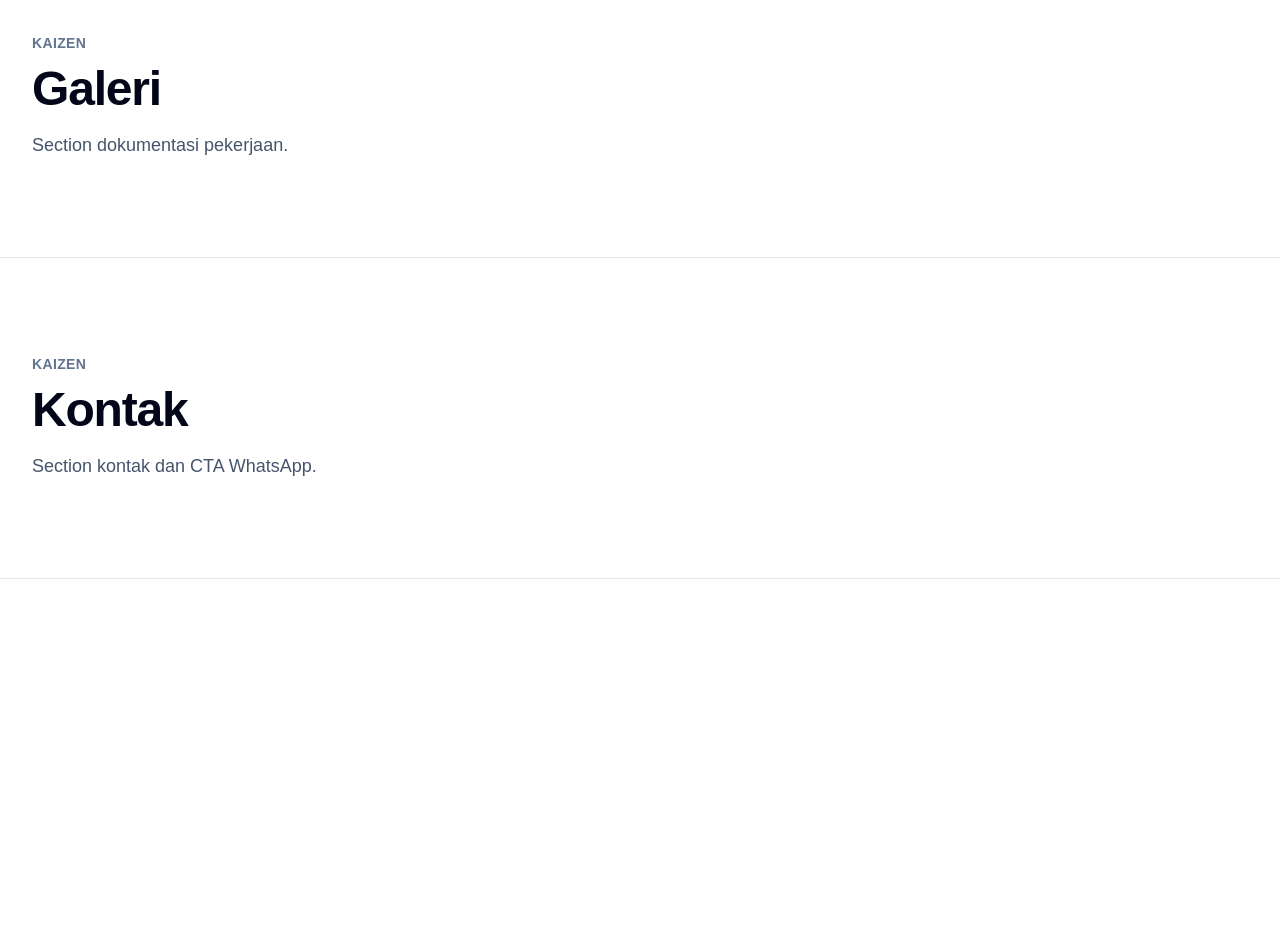
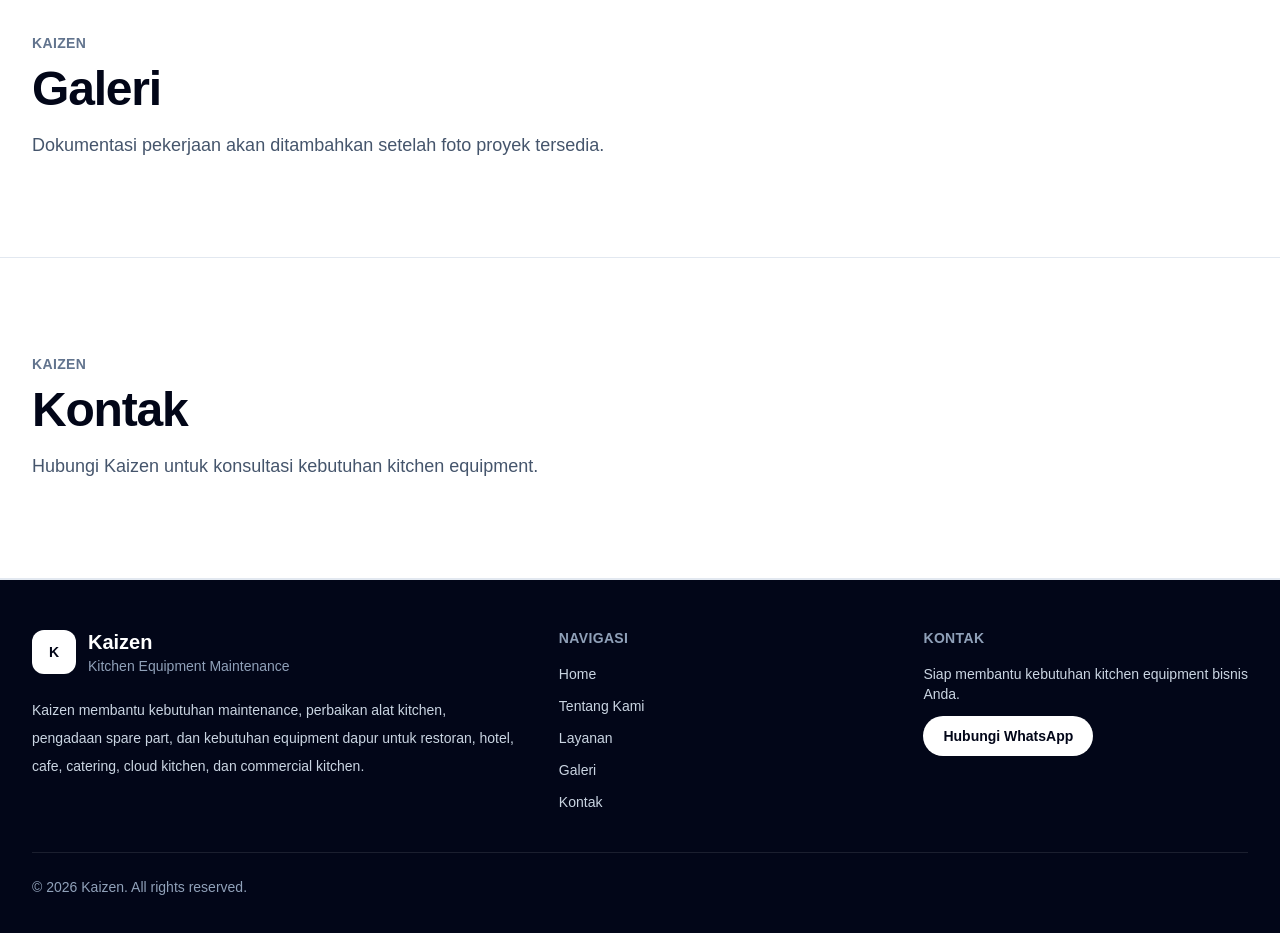
Before and after one commit to kevinazzaky/kaizen, a Next.js app: page / in a window 1280 px wide. Shown: the part 3760-4693 px from the top of the page. Before the commit the page ends 4339 px from the top, so only its background shows below. Built offline with nearby package versions, Linux system fonts and the light colour scheme.

Commit message:
feat: create footer section

```diff
--- a/src/app/page.tsx
+++ b/src/app/page.tsx
@@ -1,4 +1,5 @@
 import { Navbar } from "@/components/layout/Navbar";
+import { Footer } from "@/components/layout/Footer";
 import { AboutSection } from "@/components/sections/AboutSection";
 import { HeroSection } from "@/components/sections/HeroSection";
 import { ServicesSection } from "@/components/sections/ServicesSection";
@@ -7,12 +8,13 @@ const sections = [
   {
     id: "galeri",
     title: "Galeri",
-    description: "Section dokumentasi pekerjaan.",
+    description:
+      "Dokumentasi pekerjaan akan ditambahkan setelah foto proyek tersedia.",
   },
   {
     id: "kontak",
     title: "Kontak",
-    description: "Section kontak dan CTA WhatsApp.",
+    description: "Hubungi Kaizen untuk konsultasi kebutuhan kitchen equipment.",
   },
 ];
 
@@ -45,6 +47,8 @@ export default function Home() {
           </div>
         </section>
       ))}
+
+      <Footer />
     </main>
   );
 }
--- /dev/null
+++ b/src/components/layout/Footer.tsx
@@ -0,0 +1,82 @@
+import Link from "next/link";
+import { company } from "@/constants/company";
+import { navigationItems } from "@/constants/navigation";
+
+export function Footer() {
+  const whatsappUrl = `https://wa.me/${company.whatsappNumber}?text=${encodeURIComponent(
+    company.whatsappMessage
+  )}`;
+
+  return (
+    <footer className="border-t border-slate-200 bg-slate-950 px-4 py-12 text-white sm:px-6 lg:px-8">
+      <div className="mx-auto max-w-7xl">
+        <div className="grid gap-10 lg:grid-cols-[1.2fr_0.8fr_0.8fr]">
+          <div>
+            <div className="flex items-center gap-3">
+              <div className="flex h-11 w-11 items-center justify-center rounded-xl bg-white text-sm font-bold text-slate-950">
+                K
+              </div>
+
+              <div>
+                <p className="text-xl font-bold">{company.name}</p>
+                <p className="text-sm text-slate-400">
+                  Kitchen Equipment Maintenance
+                </p>
+              </div>
+            </div>
+
+            <p className="mt-5 max-w-xl text-sm leading-7 text-slate-300">
+              Kaizen membantu kebutuhan maintenance, perbaikan alat kitchen,
+              pengadaan spare part, dan kebutuhan equipment dapur untuk
+              restoran, hotel, cafe, catering, cloud kitchen, dan commercial
+              kitchen.
+            </p>
+          </div>
+
+          <div>
+            <h3 className="text-sm font-semibold uppercase tracking-wide text-slate-400">
+              Navigasi
+            </h3>
+
+            <div className="mt-4 grid gap-3">
+              {navigationItems.map((item) => (
+                <Link
+                  key={item.href}
+                  href={item.href}
+                  className="text-sm text-slate-300 transition hover:text-white"
+                >
+                  {item.label}
+                </Link>
+              ))}
+            </div>
+          </div>
+
+          <div>
+            <h3 className="text-sm font-semibold uppercase tracking-wide text-slate-400">
+              Kontak
+            </h3>
+
+            <div className="mt-4 grid gap-3 text-sm text-slate-300">
+              <p>Siap membantu kebutuhan kitchen equipment bisnis Anda.</p>
+
+              <Link
+                href={whatsappUrl}
+                target="_blank"
+                rel="noopener noreferrer"
+                className="inline-flex w-fit rounded-full bg-white px-5 py-2.5 text-sm font-semibold text-slate-950 transition hover:bg-slate-200"
+              >
+                Hubungi WhatsApp
+              </Link>
+            </div>
+          </div>
+        </div>
+
+        <div className="mt-10 border-t border-white/10 pt-6 text-sm text-slate-400">
+          <p>
+            © {new Date().getFullYear()} {company.name}. All rights reserved.
+          </p>
+        </div>
+      </div>
+    </footer>
+  );
+}
```
